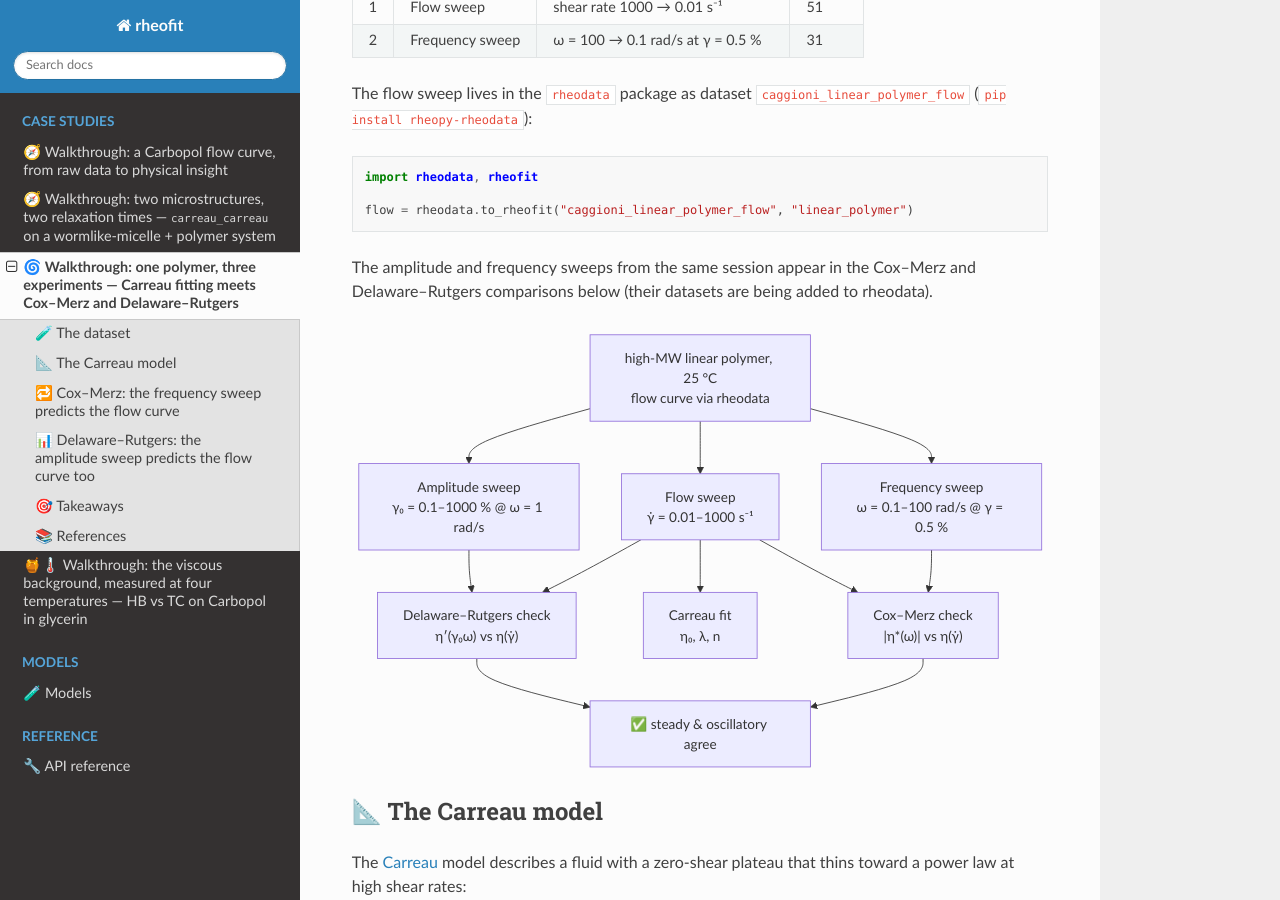
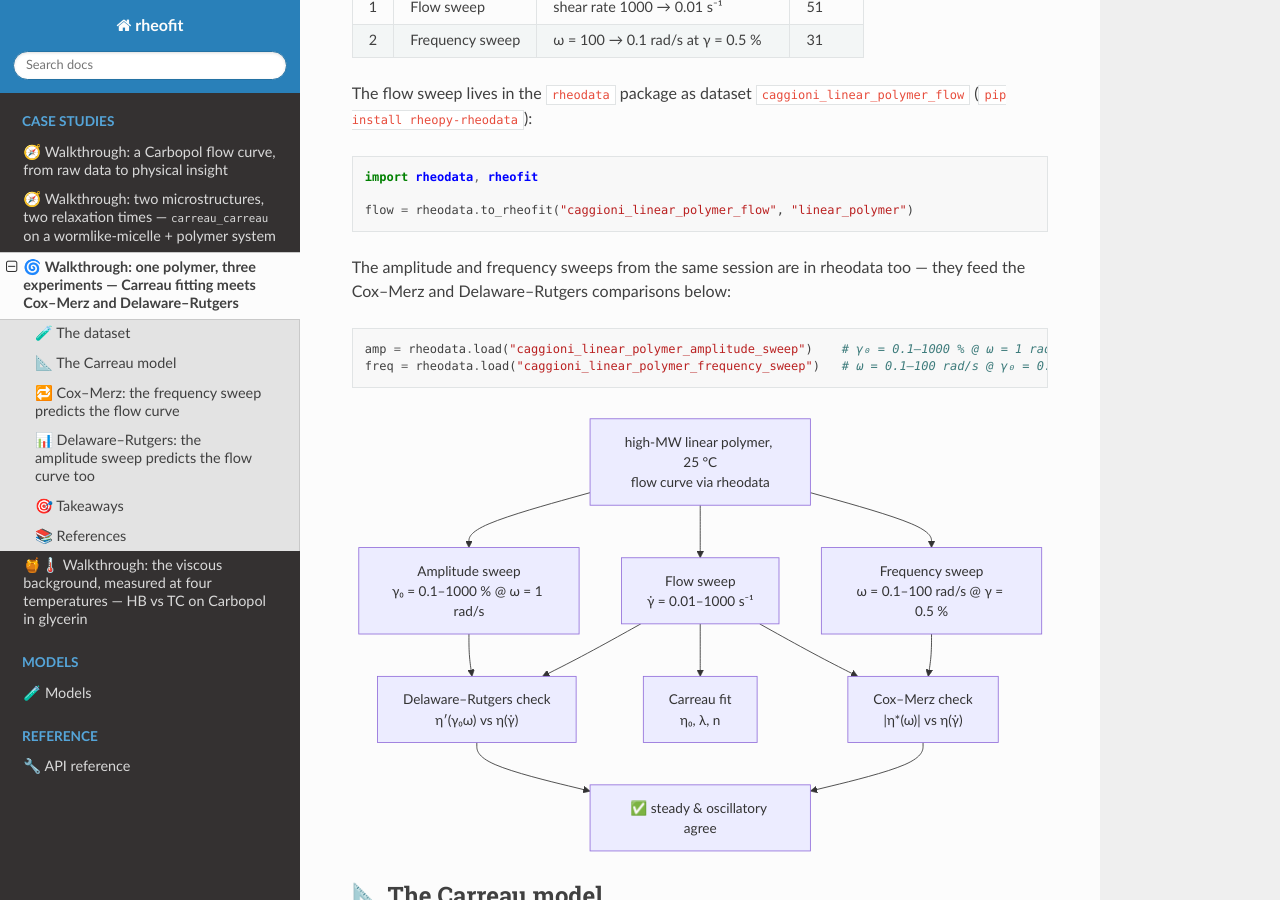
Before and after one commit to rheopy/rheofit, a Sphinx documentation site: the page built from docs/walkthrough-carreau.md, in a window 1280 px wide and 900 px high, scrolled down 602 px. Built offline with Sphinx 7.4.7 and the Read the Docs theme 3.1.0, drawn with Linux system fonts in a browser that asks for light colours; some of the changed text lies outside the part shown.

Commit message:
Restore executable Cox-Merz and Delaware-Rutgers sections in Carreau walkthrough
rheodata 0.1.1 ships the linear polymer amplitude and frequency sweeps, so
the narrative-only sections become runnable code: load both sweeps via
rheodata.load(), compute |eta*(w)| and eta'(gamma0*w), and compare against
the flow curve with log-RMS on the overlap range. All documented numbers
reproduce (Carreau 3.847e-03, Cox-Merz 2.3 %, Delaware-Rutgers 9 %);
verified end-to-end plus sphinx build with no new warnings.

`````diff
--- a/docs/walkthrough-carreau.md
+++ b/docs/walkthrough-carreau.md
@@ -25,8 +25,13 @@
 flow = rheodata.to_rheofit("caggioni_linear_polymer_flow", "linear_polymer")
 ```
 
-The amplitude and frequency sweeps from the same session appear in the Cox–Merz and
-Delaware–Rutgers comparisons below (their datasets are being added to rheodata).
+The amplitude and frequency sweeps from the same session are in rheodata too — they
+feed the Cox–Merz and Delaware–Rutgers comparisons below:
+
+```python
+amp = rheodata.load("caggioni_linear_polymer_amplitude_sweep")    # γ₀ = 0.1–1000 % @ ω = 1 rad/s
+freq = rheodata.load("caggioni_linear_polymer_frequency_sweep")   # ω = 0.1–100 rad/s @ γ₀ = 0.5 %
+```
 
 ````{only} builder_html
 ```mermaid
@@ -92,6 +97,21 @@
 Plotting $|\eta^*(\omega)|$ from the frequency sweep directly onto $\eta(\dot{\gamma})$
 from the flow curve:
 
+```python
+import numpy as np
+
+f = freq.df
+w = f["omega_rad/s"].to_numpy()
+eta_star = np.hypot(f["Gp_Pa"], f["Gpp_Pa"]) / w        # |η*(ω)|
+
+gd = flow["Shear rate / 1/s"].to_numpy()
+eta = flow["Stress / Pa"].to_numpy() / gd              # η(γ̇)
+eta_ss = np.exp(np.interp(np.log(w), np.log(gd), np.log(eta)))
+
+log_rms = np.sqrt(np.mean((np.log(eta_star) - np.log(eta_ss))**2))
+print(f"Cox–Merz log-RMS: {log_rms*100:.1f} %")        # → 2.3 %
+```
+
 ![Cox–Merz superposition: complex viscosity from the frequency sweep overlaid on the steady-shear flow curve](walkthrough/fig8_cox_merz.png)
 
 The two curves coincide to within **2.3 %** (log-RMS) over three decades, 0.1–100 s⁻¹.
@@ -111,6 +131,20 @@
 
 Here the amplitude sweep ran at ω = 1 rad/s, so $\gamma_0\omega$ spans 0.001–10 s⁻¹ —
 right across the Carreau plateau and into the thinning regime:
+
+```python
+a = amp.df
+g0 = a["strain_pct"].to_numpy() / 100        # strain fraction
+eta_prime = a["Gpp_Pa"].to_numpy() / 1.0      # η' = G″/ω at ω = 1 rad/s
+gdot = g0 * 1.0                              # γ̇ = γ₀ω
+
+gd = flow["Shear rate / 1/s"].to_numpy()
+eta = flow["Stress / Pa"].to_numpy() / gd    # η(γ̇)
+overlap = gdot >= gd.min()                   # stay inside the flow curve's range
+eta_ss = np.exp(np.interp(np.log(gdot[overlap]), np.log(gd), np.log(eta)))
+log_rms = np.sqrt(np.mean((np.log(eta_prime[overlap]) - np.log(eta_ss))**2))
+print(f"Delaware–Rutgers log-RMS: {log_rms*100:.0f} %")  # → 9 %
+```
 
 ![Delaware–Rutgers superposition: dynamic viscosity from the amplitude sweep overlaid on the steady-shear flow curve](walkthrough/fig9_delaware_rutgers.png)
 
`````
